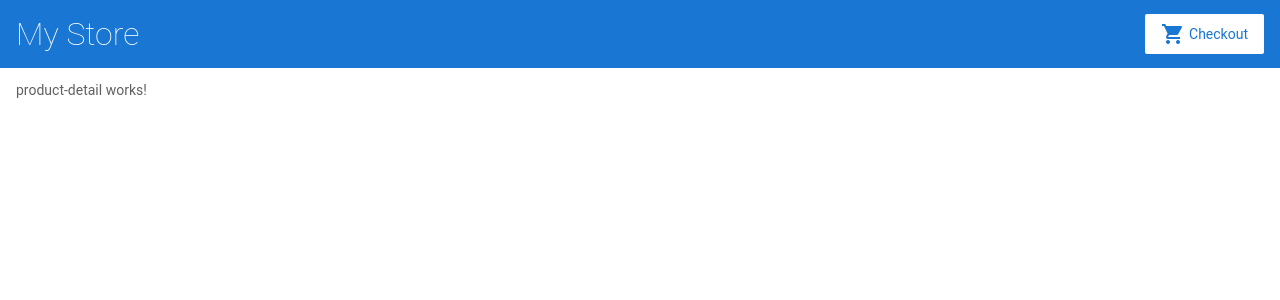
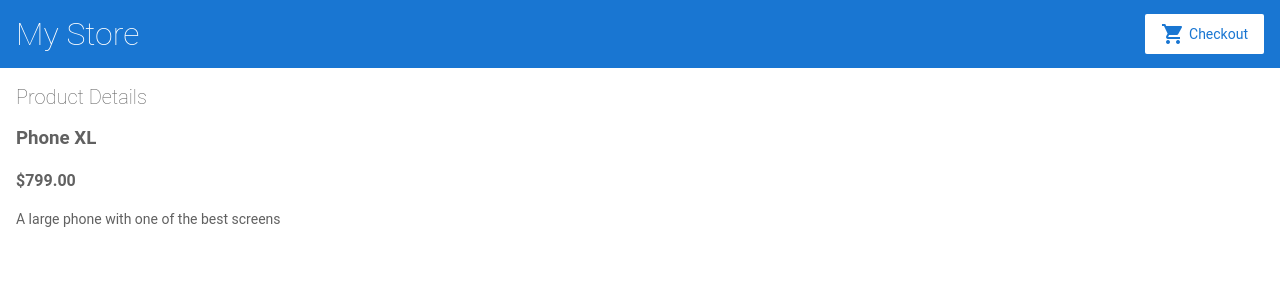
Before and after one commit to superjjang1/angularstoreapp, an Angular app: page /products/0 in a window 1280 px wide. Shown: the top 300 px of the page. Built offline with nearby package versions, Linux system fonts and the light colour scheme.

Commit message:
2 files modified

```diff
--- a/src/app/product-details/product-detail.component.html
+++ b/src/app/product-details/product-detail.component.html
@@ -1,3 +1,8 @@
-<p>
-product-detail works!
-</p>
+<h2>Product Details</h2>
+
+<div *ngIf="product">
+  <h3>{{ product.name }}</h3>
+  <h4>{{ product.price | currency }}</h4>
+  <p>{{ product.description }}</p>
+
+</div>
--- a/src/app/product-details/product-detail.component.ts
+++ b/src/app/product-details/product-detail.component.ts
@@ -1,4 +1,7 @@
 import { Component, OnInit } from '@angular/core';
+import { ActivatedRoute } from '@angular/router';
+
+import { products } from '../products';
 
 @Component({
   selector: 'app-product-detail',
@@ -6,10 +9,16 @@
   styleUrls: ['./product-detail.component.css']
 })
 export class ProductDetailComponent implements OnInit {
+  product;
 
-  constructor() { }
+  constructor(
+    private route: ActivatedRoute,
+  ) { }
+
 
   ngOnInit() {
-  }
-
+  this.route.paramMap.subscribe(params => {
+    this.product = products[+params.get('productId')];
+  });
 }
+}
```
